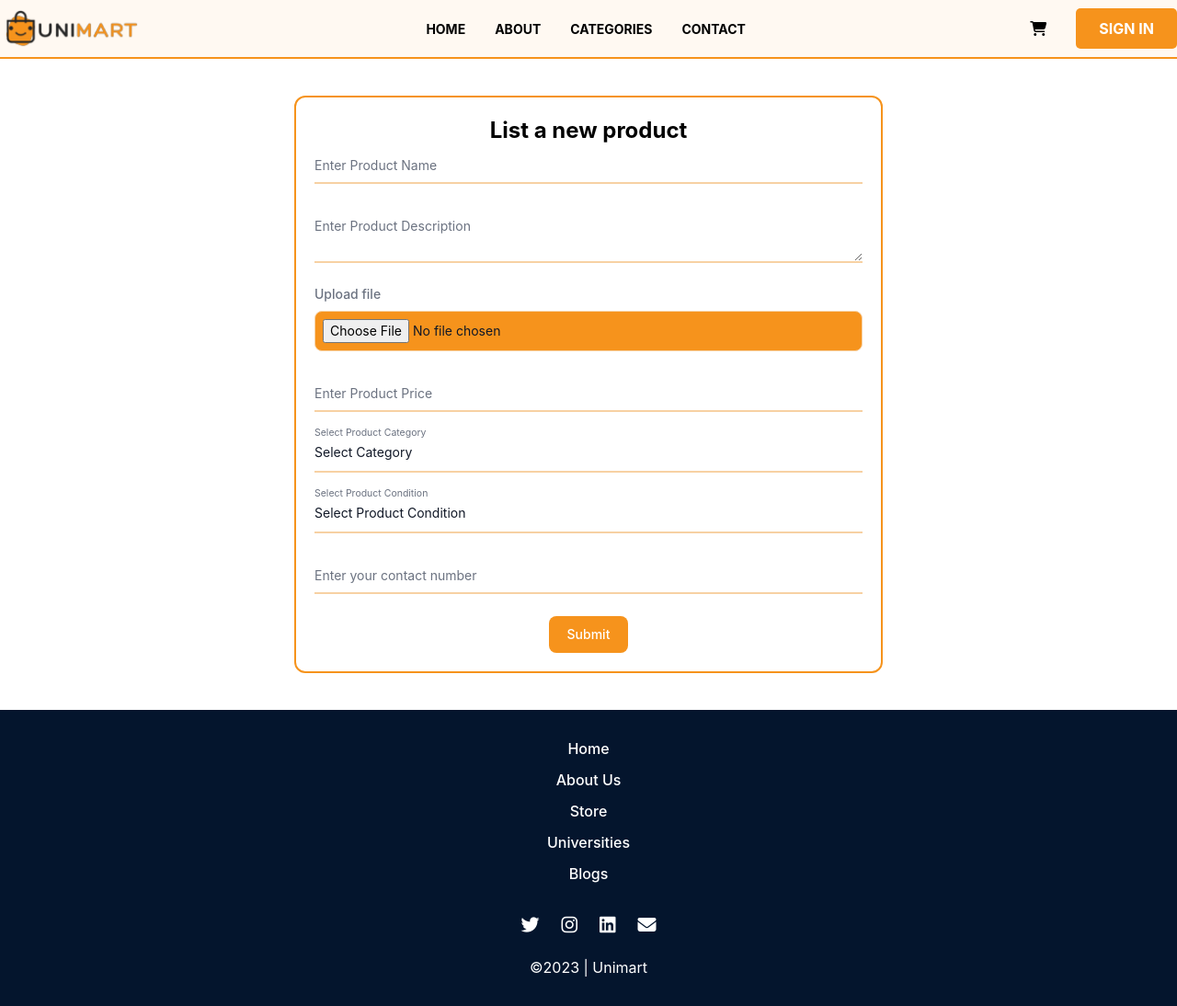
After one commit to chirag13bisht/unimart, a Django app: page /mart/new_listing/ in a window 1280 px wide. The commit adds this page. Shown: the whole page at 92% size. Run offline with Django 4.2, Linux system fonts and the light colour scheme; some libraries are stand-ins or nearby versions.

Commit message:
Mart almost done

```diff
--- a/mart/models.py
+++ b/mart/models.py
@@ -25,6 +25,7 @@ class Listing(models.Model):
         ("Used", "Used"),
         ("Very Used", "Very Used"),
         ("Okayish", "Okayish")])
+    contact = models.BigIntegerField()
 
     def __str__(self):
         return f"{self.name}"
--- a/mart/urls.py
+++ b/mart/urls.py
@@ -14,4 +14,6 @@ urlpatterns = [
     path('create_product/', views.create_product, name="create_product"),
     path('edit_product/<int:product_id>', views.edit_product, name="edit_product"),
     path('delete_product/<int:product_id>', views.delete_product, name="delete_product"),
+    path('new_listing/', views.create_product, name="new_listing"),
+    path('edit_listing/<int:product_id>', views.edit_product, name="edit_listing"),
 ]
--- a/mart/views.py
+++ b/mart/views.py
@@ -1,4 +1,4 @@
-from django.shortcuts import render
+from django.shortcuts import render, redirect
 from django.http import JsonResponse
 from .models import Listing
 
@@ -12,8 +12,8 @@ def all_products(request):
 
 def product_detail(request, product_id):
     product = Listing.objects.get(id=product_id)
-    # return render(request, "product_detail.html", {"product": product})
-    return JsonResponse({"product": product})
+    return render(request, "product.html", {"product": product})
+    # return JsonResponse({"product": product})
 
 def search(request):
     query = request.GET.get('query')
@@ -23,8 +23,8 @@ def search(request):
 
 def category(request, category):
     products = Listing.objects.all().filter(category=category).filter(status="Active").filter(college=request.user.university)
-    # return render(request, "all_products.html", {"products": products})
-    return JsonResponse({"products": products})
+    return render(request, "all_products.html", {"products": products})
+    # return JsonResponse({"products": products})
 
 def condition(request, condition):
     products = Listing.objects.all().filter(condition=condition).filter(status="Active").filter(college=request.user.college)
@@ -59,12 +59,13 @@ def create_product(request):
         image = request.FILES.get('image')
         category = request.POST.get('category')
         condition = request.POST.get('condition')
-        college = request.POST.get('college')
-        product = Listing(name=name, description=description, price=price, image=image, category=category, condition=condition, college=college, user=request.user)
+        college = request.user.university
+        contact = request.POST.get('contact')
+        product = Listing(name=name, description=description, price=price, image=image, category=category, condition=condition, college=college, user=request.user, contact=contact)
         product.save()
-        return render(request, "product_detail.html", {"product": product})
+        return render(request, "product.html", {"product": product})
     else:
-        return render(request, "create_product.html")
+        return render(request, "new_listing.html")
 
 def edit_product(request, product_id):
     product = Listing.objects.get(id=product_id)
@@ -72,14 +73,18 @@ def edit_product(request, product_id):
         product.name = request.POST.get('name')
         product.description = request.POST.get('description')
         product.price = request.POST.get('price')
-        product.image = request.FILES.get('image')
+        if request.FILES.get('image'):
+            product.image = request.FILES.get('image')
         product.category = request.POST.get('category')
         product.condition = request.POST.get('condition')
-        product.college = request.POST.get('college')
         product.save()
-        return render(request, "product_detail.html", {"product": product})
+        return render(request, "product.html", {"product": product})
     else:
-        return render(request, "edit_product.html", {"product": product})
+        product=Listing.objects.get(id=product_id)
+        if product.user == request.user:
+            return render(request, "edit_listing.html", {"product": product})
+        else:
+            return redirect("all_products")
 
 def delete_product(request, product_id):
     product = Listing.objects.get(id=product_id)
--- a/static/style.css
+++ b/static/style.css
@@ -27,7 +27,8 @@ h1 {
   font-size: 3.2em;
   line-height: 1.1;
 }
-body {
+body{
+  overflow-x: hidden;
 }
 .container {
   width: 1150px;
@@ -66,8 +67,10 @@ body {
   height: 50px;
 }
 .header-container {
-  background: #CCCCCC;
-  box-shadow: rgba(0, 0, 0, 0.3) 0px 9px 38px, rgba(0, 0, 0, 0.22) 0px 15px 12px;
+  background: #fff9f2;
+  /* box-shadow: #696969 0px 0px 10px 10px; */
+  /* z-index: 9999; */
+  border-bottom: #F6931C 2px solid;
   /* position: fixed;
     margin: 0;
     padding: 0; */
@@ -98,7 +101,7 @@ body {
   justify-content: center;
   padding: 4rem 0;
   column-gap: 2rem;
-  background: rgba(128, 128, 128, 0.507);
+  background: #fdfaf7;
   /* align-items: center; */
 }
 .home-container{
--- /dev/null
+++ b/templates/new_listing.html
@@ -0,0 +1,58 @@
+{% extends 'base.html' %}
+{% block head %}
+  <script src="https://cdn.tailwindcss.com"></script>
+{% endblock %}
+{% block main %}
+  <div class="flex justify-center">
+    <form class="w-1/2 my-10 bg-white border-2 drop-shadow drop-shadow-[#F6931C] border-[#F6931C] p-5 rounded-xl" enctype="multipart/form-data" method="POST">
+      {% csrf_token %}
+      <div class="text-center text-2xl font-bold">List a new product</div>
+      <div class="relative z-0 w-full mb-6 group">
+        <input type="text" name="name" id="name" class="block py-2.5 px-0 w-full text-sm text-gray-900 bg-transparent border-0 border-b-2 border-[#f7d1a3] appearance-none focus:outline-none focus:ring-0 focus:border-[#F6931C] peer" placeholder=" " required />
+        <label for="name" class="peer-focus:font-medium absolute text-sm text-gray-500 duration-300 transform -translate-y-6 scale-75 top-3 -z-10 origin-[0] peer-focus:left-0 peer-focus:text-[#F6931C] peer-placeholder-shown:scale-100 peer-placeholder-shown:translate-y-0 peer-focus:scale-75 peer-focus:-translate-y-6">Enter Product Name</label>
+      </div>
+      <div class="relative z-0 w-full mb-6 group">
+        <textarea type="text" name="description" id="description" class="block py-2.5 px-0 w-full text-sm text-gray-900 bg-transparent border-0 border-b-2 border-[#f7d1a3] appearance-none focus:outline-none focus:ring-0 focus:border-[#F6931C] peer" placeholder=" " required></textarea>
+        <label for="description" class="peer-focus:font-medium absolute text-sm text-gray-500 duration-300 transform -translate-y-6 scale-75 top-3 -z-10 origin-[0] peer-focus:left-0 peer-focus:text-[#F6931C] peer-placeholder-shown:scale-100 peer-placeholder-shown:translate-y-0 peer-focus:scale-75 peer-focus:-translate-y-6">Enter Product Description</label>
+      </div>
+      <div class="relative z-0 w-full mb-6 group">
+        <label class="block mb-2 text-sm font-medium text-gray-500" for="file_input">Upload file</label>
+        <input class="block w-full p-2 text-sm text-gray-900 border border-[#f7d1a3] rounded-lg cursor-pointer bg-[#F6931C] focus:outline-none" id="file_input" type="file" name="image" />
+      </div>
+
+      <div class="relative z-0 w-full mb-6 group">
+        <input type="number" name="price" id="price" class="block py-2.5 px-0 w-full text-sm text-gray-900 bg-transparent border-0 border-b-2 border-[#f7d1a3] appearance-none focus:outline-none focus:ring-0 focus:border-[#F6931C] peer" placeholder=" " required />
+        <label for="price" class="peer-focus:font-medium absolute text-sm text-gray-500 duration-300 transform -translate-y-6 scale-75 top-3 -z-10 origin-[0] peer-focus:left-0 peer-focus:text-[#F6931C] peer-placeholder-shown:scale-100 peer-placeholder-shown:translate-y-0 peer-focus:scale-75 peer-focus:-translate-y-6">Enter Product Price</label>
+      </div>
+      <div class="relative z-0 w-full mb-6 group">
+        <select name="category" id="category" class="block py-2.5 px-0 w-full text-sm text-gray-900 bg-transparent border-0 border-b-2 border-[#f7d1a3] appearance-none focus:outline-none focus:ring-0 focus:border-[#F6931C] peer" placeholder=" " required>
+          <option value="" selected disabled hidden>Select Category</option>
+          <option value="Electronics">Electronics</option>
+          <option value="Stationery">Stationery</option>
+          <option value="Accessories">Accessories</option>
+          <option value="Others">Others</option>
+        </select>
+        <label for="category" class="peer-focus:font-medium absolute text-sm text-gray-500 duration-300 transform -translate-y-6 scale-75 top-3 -z-10 origin-[0] peer-focus:left-0 peer-focus:text-[#F6931C] peer-placeholder-shown:scale-100 peer-placeholder-shown:translate-y-0 peer-focus:scale-75 peer-focus:-translate-y-6">Select Product Category</label>
+      </div>
+
+      <div class="relative z-0 w-full mb-6 group">
+        <select name="condition" id="condition" class="block py-2.5 px-0 w-full text-sm text-gray-900 bg-transparent border-0 border-b-2 border-[#f7d1a3] appearance-none focus:outline-none focus:ring-0 focus:border-[#F6931C] peer" placeholder=" " required>
+          <option value="" selected disabled hidden>Select Product Condition</option>
+          <option value="New">New</option>
+          <option value="Almost New">Almost New</option>
+          <option value="Okayish">Okayish</option>
+          <option value="Used">Used</option>
+          <option value="Very Used">Very used</option>
+        </select>
+        <label for="condition" class="peer-focus:font-medium absolute text-sm text-gray-500 duration-300 transform -translate-y-6 scale-75 top-3 -z-10 origin-[0] peer-focus:left-0 peer-focus:text-[#F6931C] peer-placeholder-shown:scale-100 peer-placeholder-shown:translate-y-0 peer-focus:scale-75 peer-focus:-translate-y-6">Select Product Condition</label>
+      </div>
+      <div class="relative z-0 w-full mb-6 group">
+        <input type="number" name="contact" id="contact" class="block py-2.5 px-0 w-full text-sm text-gray-900 bg-transparent border-0 border-b-2 border-[#f7d1a3] appearance-none focus:outline-none focus:ring-0 focus:border-[#F6931C] peer" placeholder=" " required />
+        <label for="contact" class="peer-focus:font-medium absolute text-sm text-gray-500 duration-300 transform -translate-y-6 scale-75 top-3 -z-10 origin-[0] peer-focus:left-0 peer-focus:text-[#F6931C] peer-placeholder-shown:scale-100 peer-placeholder-shown:translate-y-0 peer-focus:scale-75 peer-focus:-translate-y-6">Enter your contact number</label>
+      </div>
+      <div class="flex justify-center">
+        <button type="submit" class="text-white bg-[#F6931C] hover:[#f28605] focus:ring-4 focus:outline-none focus:ring-blue-300 font-medium rounded-lg text-sm w-full sm:w-auto px-5 py-2.5 text-center">Submit</button>
+      </div>
+    </form>
+  </div>
+{% endblock %}
```
Also changed, not shown: templates/all_products.html (+19 -14 lines), templates/edit_listing.html (added, +56 -0 lines), templates/product.html (added, +31 -0 lines), users/migrations/0003_alter_waitlist_university.py (added).
